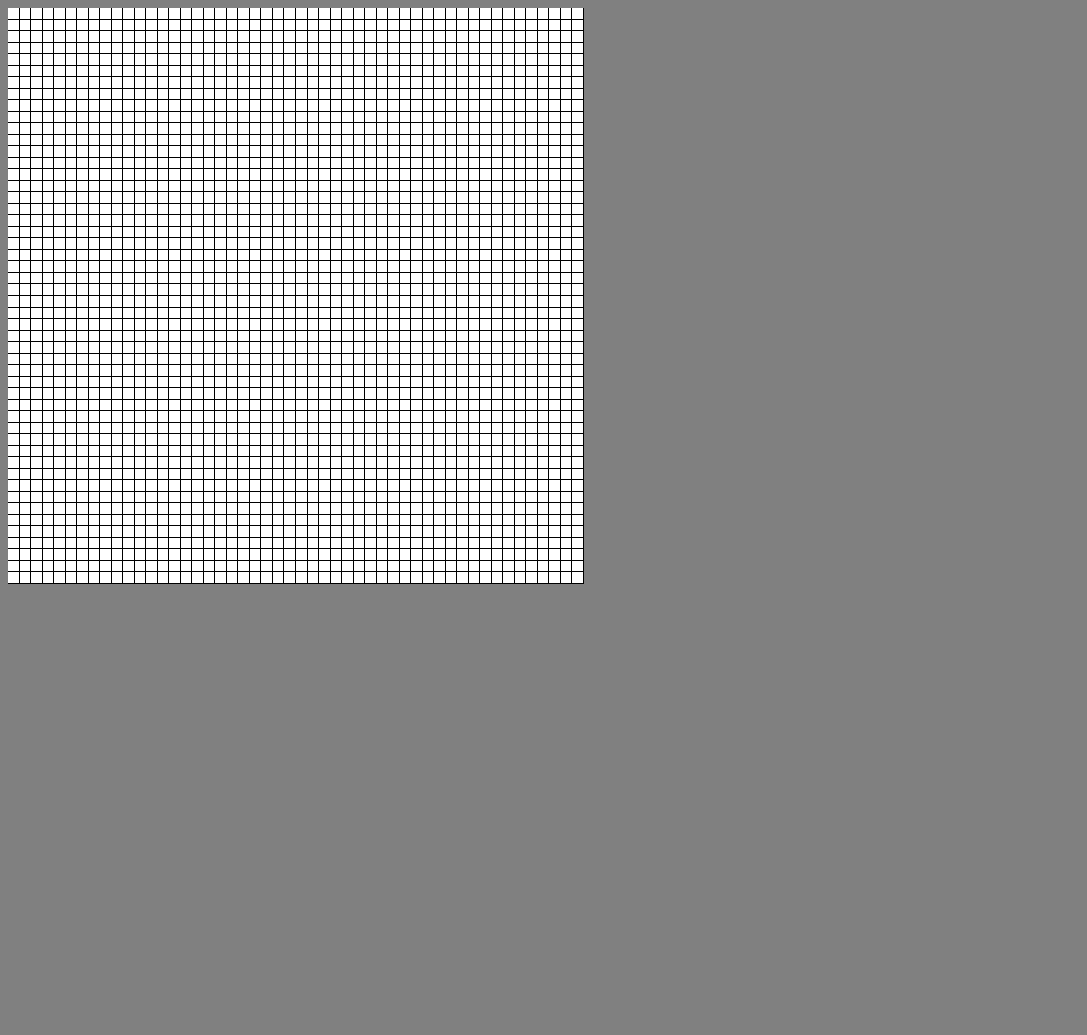
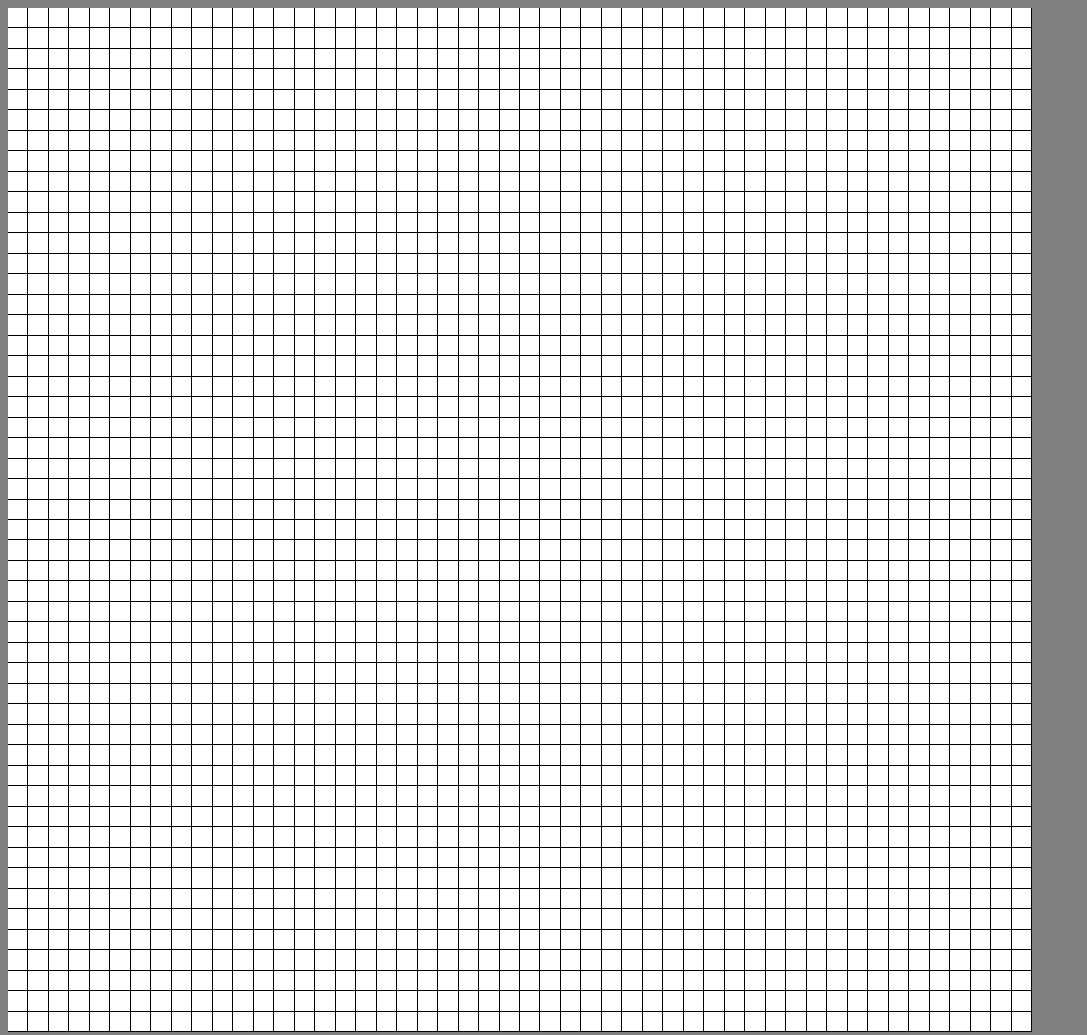
Before and after one commit to ItsLhun/etch-a-sketch, a plain HTML site: page index.html in a window 1280 px wide. Shown: the whole page, without its empty margins (0-1087 px from the left). Before the commit the page ends 800 px from the top, so only its background shows below. Drawn offline with Linux system fonts and the light colour scheme.

Commit message:
started working UI

```diff
--- a/index.html
+++ b/index.html
@@ -7,7 +7,9 @@
     <title>Document</title>
   </head>
   <body>
+    <div class=container>
     <div id="grid"></div>
+  </div>
   </body>
   <script src="main.js"></script>
 </html>
--- a/styles/style.scss
+++ b/styles/style.scss
@@ -14,8 +14,8 @@ body {
   top: 0;
   bottom: 0;
   display: grid;
-  width: 45vw;
-  height: 45vw;
+  width: 80vw;
+  height: 80vw;
   grid-gap: 1px;
   background: black;
 }
```
Also changed, not shown: styles/style.css.
